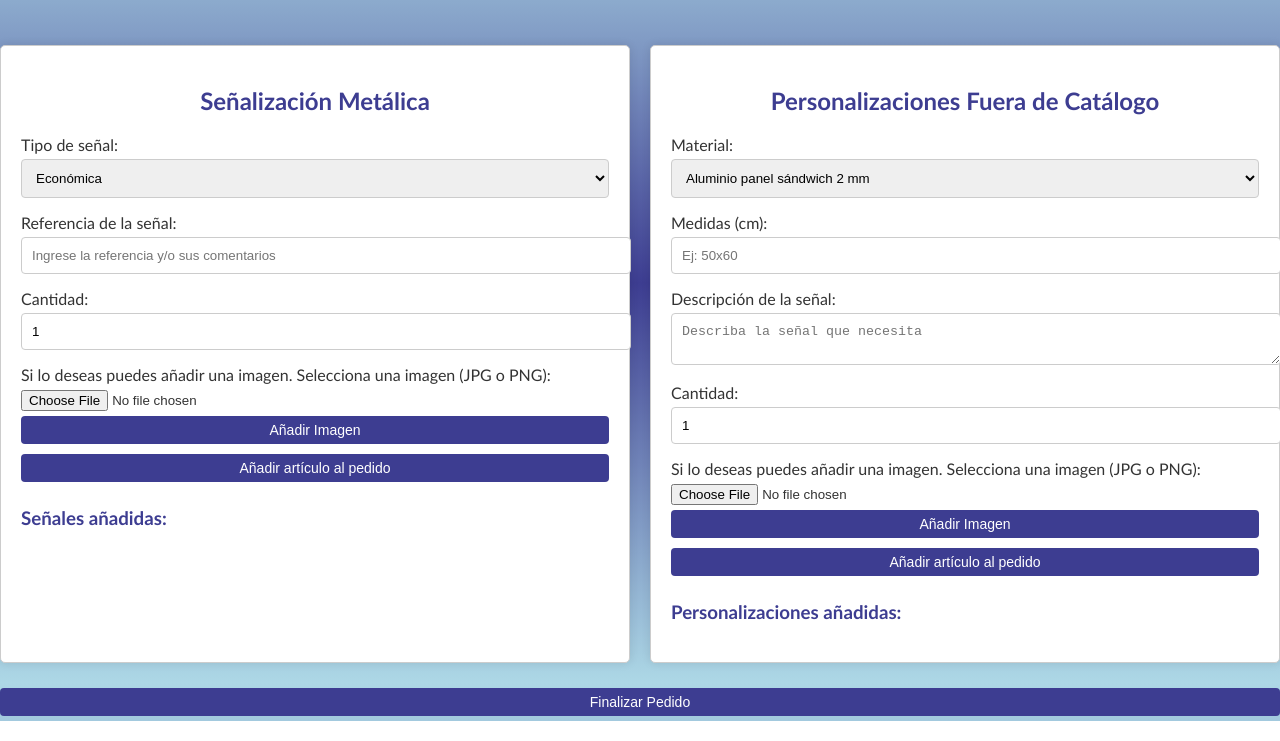
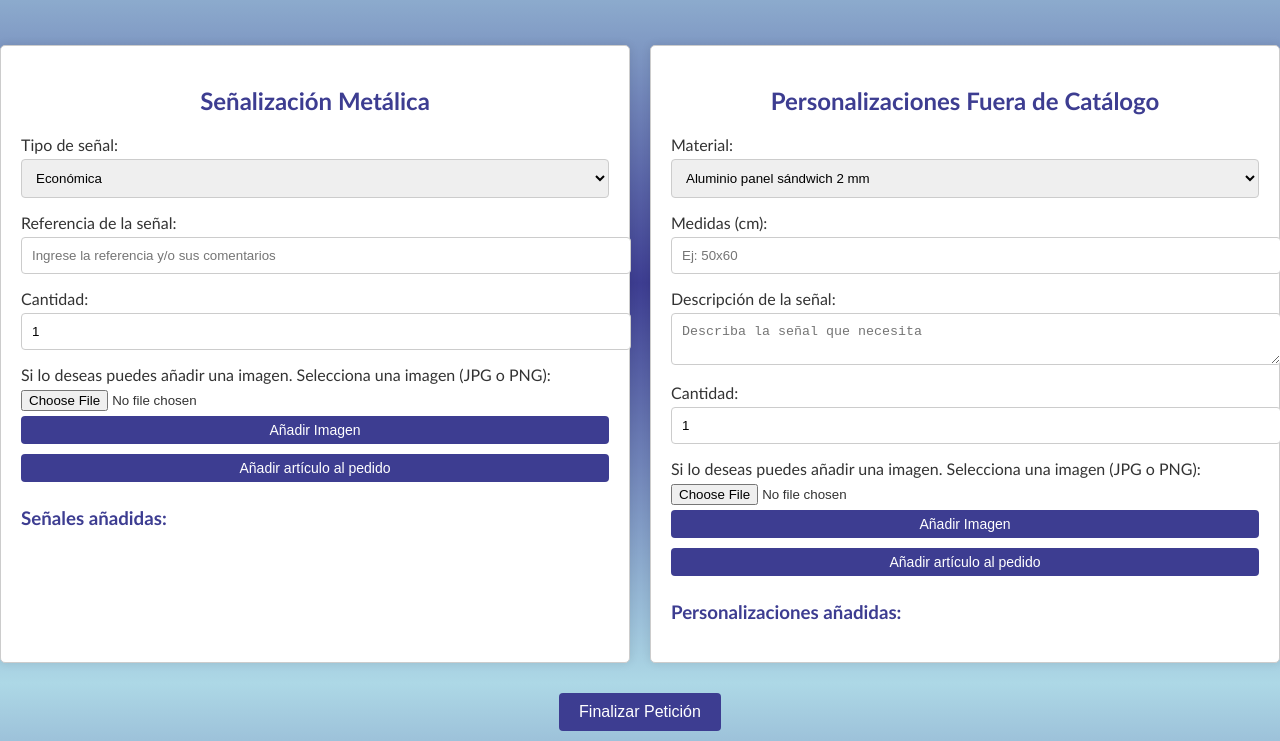
Before and after one commit to Pablo2vbng/appCVTools, a plain HTML site: page index.html in a window 1280 px wide. Shown: the part 117-858 px from the top of the page. Drawn offline with nearby package versions, Linux system fonts and the light colour scheme.

Commit message:
Actualizamos el botón de enviar pedido

```diff
--- a/index.html
+++ b/index.html
@@ -174,6 +174,6 @@
     </div>
 
     <!-- Botón para finalizar pedido -->
-    <button type="button" id="finalizarPedido">Finalizar Pedido</button>
+    <button type="button" id="finalizarPedido">Finalizar Petición</button>
 </body>
 </html>
--- a/style.css
+++ b/style.css
@@ -1,4 +1,3 @@
-/* Estilo para los botones */
 img {
     max-width: 150px;
 }
@@ -20,9 +19,28 @@ button {
     transition: background-color 0.3s ease, transform 0.2s; /* Añadir transición para el fondo y el efecto de transformación */
 }
 
-/* Efecto al pasar el ratón por encima */
+/* Estilo para el botón Finalizar Pedido */
+#finalizarPedido {
+    width: auto; /* No ocupa todo el ancho */
+    padding: 10px 20px; /* Aumentar el tamaño de padding para hacerlo más alto */
+    margin: 10px auto; /* Centrar horizontalmente */
+    display: block; /* Asegurarse de que el margen funcione correctamente */
+    background-color: rgb(61, 61, 145); /* Mismos colores que los demás botones */
+    color: white; /* Texto blanco */
+    border: none; /* Sin borde */
+    border-radius: 4px; /* Bordes redondeados */
+    font-size: 16px; /* Tamaño de fuente más grande */
+}
+
+/* Efecto al pasar el ratón por encima para el botón Finalizar Pedido */
+#finalizarPedido:hover {
+    background-color: rgb(45, 45, 110); /* Color más oscuro al pasar el ratón */
+    transform: scale(1.05); /* Escalar ligeramente el botón */
+}
+
+/* Efecto al pasar el ratón por encima para otros botones */
 button:hover {
-    background-color: rgb(61, 61, 145); /* Color más oscuro al pasar el ratón */
+    background-color: rgb(45, 45, 110); /* Color más oscuro al pasar el ratón */
     transform: scale(1.05); /* Escalar ligeramente el botón */
 }
 
```
